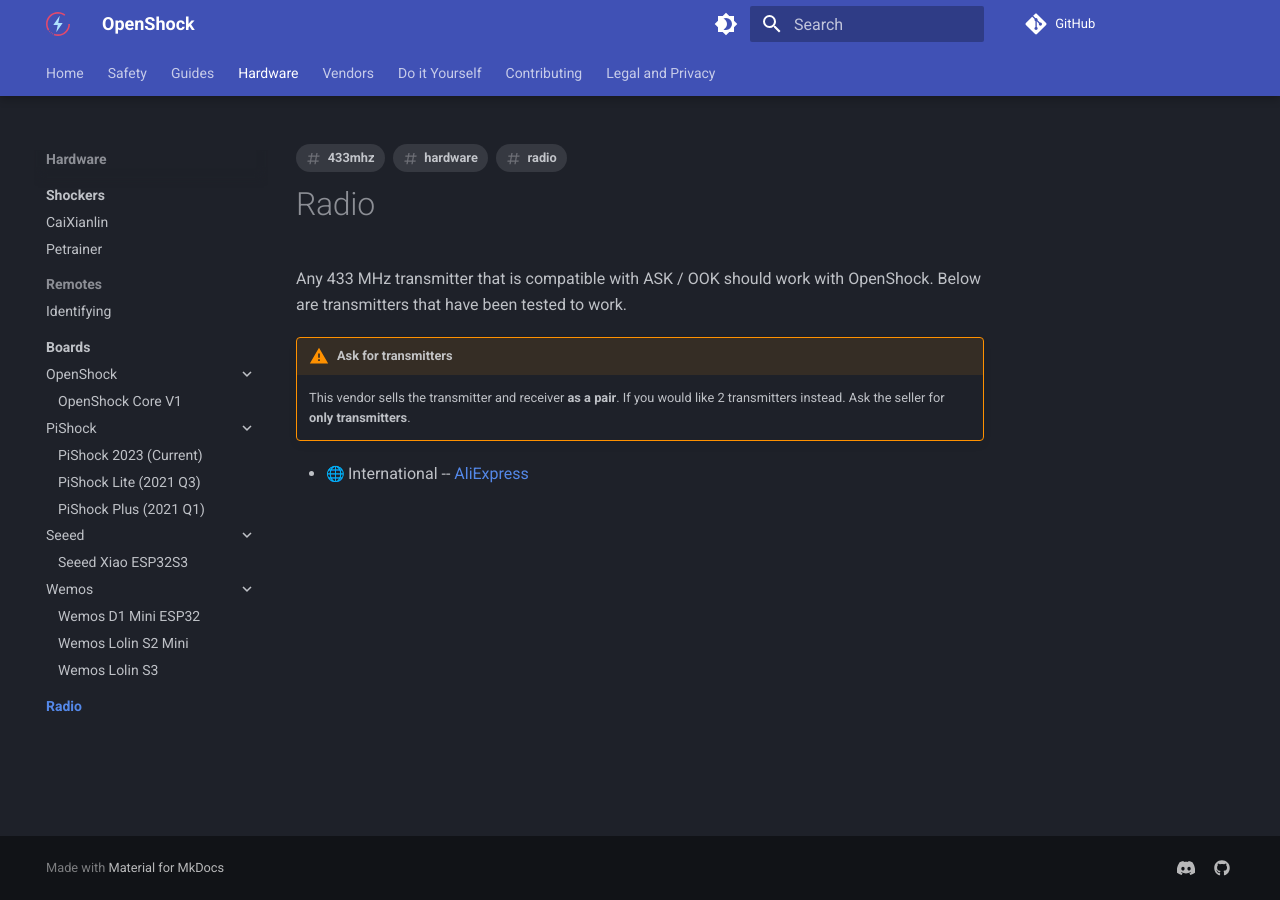
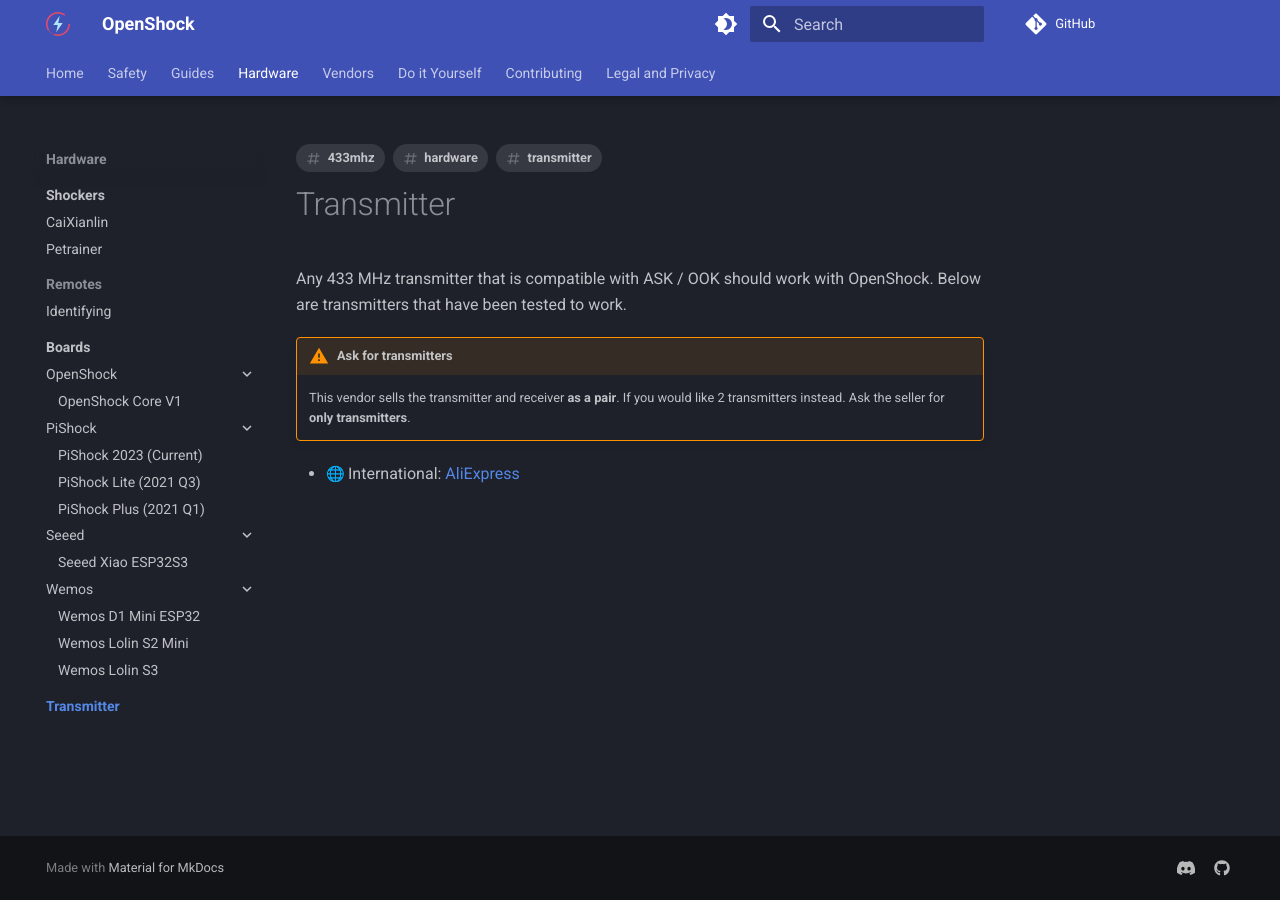
Before and after one commit to OpenShock/Wiki, an MkDocs documentation site: the page built from docs/hardware/transmitter/index.md, in a window 1280 px wide. Built offline with MkDocs 1.6.1 and Material for MkDocs 9.7.7, drawn with Linux system fonts in a browser that asks for light colours; emoji names are drawn with the system emoji font; comment, search, counter and statistics services are not loaded.

Commit message:
Change radio to transmitter

```diff
--- a/docs/hardware/radio/index.md
+++ b/docs/hardware/transmitter/index.md
@@ -1,15 +1,15 @@
 ---
 tags:
     - hardware
-    - radio
+    - transmitter
     - 433mhz
 ---
 
-# Radio
+# Transmitter
 
 Any 433 MHz transmitter that is compatible with ASK / OOK should work with OpenShock. Below are transmitters that have been tested to work.
 
 !!! warning "Ask for transmitters"
     This vendor sells the transmitter and receiver **as a pair**. If you would like 2 transmitters instead. Ask the seller for **only transmitters**.
 
-- :globe_with_meridians: International -- [AliExpress](https://aliexpress.com/item/32820610184.html)
+- :globe_with_meridians: International: [AliExpress](https://aliexpress.com/item/32820610184.html)
--- a/mkdocs.yml
+++ b/mkdocs.yml
@@ -47,8 +47,8 @@
                       - hardware/boards/wemos/d1-mini-esp32.md
                       - hardware/boards/wemos/lolin-s2-mini.md
                       - hardware/boards/wemos/lolin-s3.md
-          - Radio:
-                - hardware/radio/index.md
+          - Transmitter:
+                - hardware/transmitter/index.md
 
     - Vendors:
           - Hardware:
```
